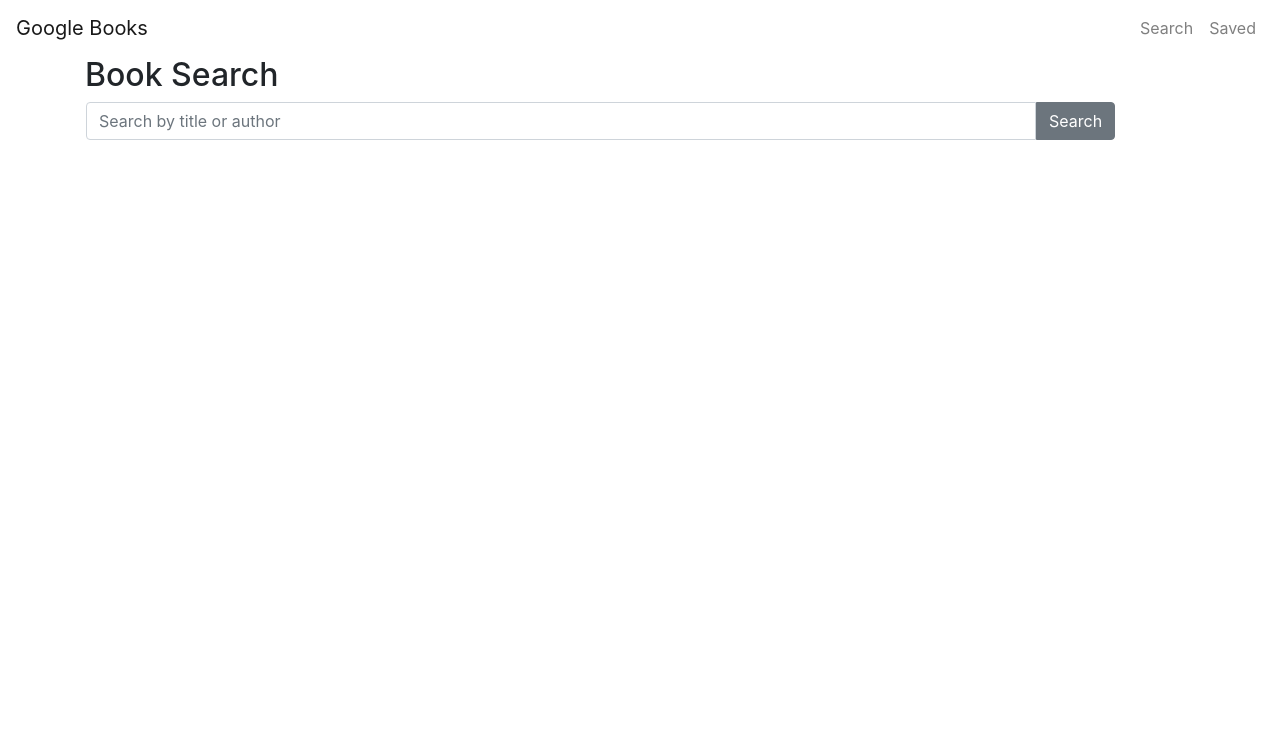
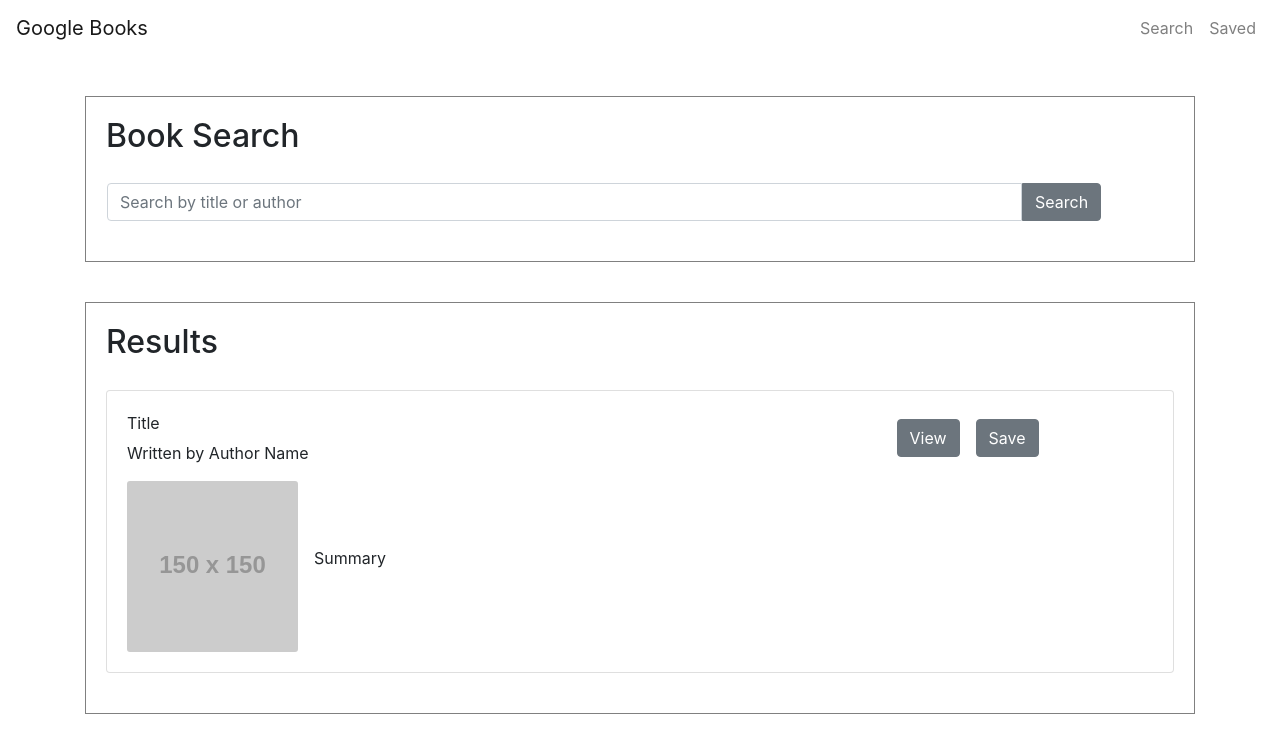
Before and after one commit to jungjungie/Google-Books-Search, a React (Create React App) app in the folder client/: page / in a window 1280 px wide. Shown: the top 752 px of the page. Built offline with nearby package versions, Linux system fonts and the light colour scheme.

Commit message:
added results component and bookcard component

```diff
--- a/client/src/App.js
+++ b/client/src/App.js
@@ -1,12 +1,17 @@
 import React from "react";
 import Header from "./components/Header/Header";
 import SearchBar from "./components/SearchBar/SearchBar";
+import Results from "./components/Results/Results";
+import { Container } from 'reactstrap';
 
 function App() {
 	return (
 		<>
 			<Header />
+			<Container>
 				<SearchBar />
+				<Results />
+			</Container>
 		</>
 	);
 }
--- /dev/null
+++ b/client/src/components/BookCard/BookCard.js
@@ -0,0 +1,33 @@
+import React from "react";
+import { Row, Col, Card, CardImg, CardText, CardBody, CardTitle, CardSubtitle, Button } from 'reactstrap';
+import "./BookCard.css"
+
+const BookCard = () => {
+    return (
+        <Card>
+            <CardBody>
+                <Row className="no-gutters align-items-center">
+                    <Col xs="12" md="9">
+                        <CardTitle>Title</CardTitle>
+                        <CardSubtitle>Written by Author Name</CardSubtitle>
+                    </Col>
+                    <Col xs="12" md="3">
+                        <Button>View</Button>
+                        <Button className="ml-3">Save</Button>
+                    </Col>
+                </Row>
+
+                <Row className="no-gutters align-items-center">
+                    <Col xs="12" md="2">
+                        <CardImg className="mt-3" src="https://via.placeholder.com/150" alt="Card image cap" />
+                    </Col>
+                    <Col xs="12" md="10">
+                        <CardText className="ml-3">Summary</CardText>
+                    </Col>
+                </Row>
+            </CardBody>
+        </Card>
+    )
+}
+
+export default BookCard;
--- /dev/null
+++ b/client/src/components/Results/Results.js
@@ -0,0 +1,14 @@
+import React from "react";
+import BookCard from "../BookCard/BookCard";
+
+const Results = () => {
+    return (
+        <section id="results">
+            <h2 className="section-titles">Results</h2>
+
+            <BookCard />
+        </section>
+    )
+}
+
+export default Results;
--- a/client/src/components/SearchBar/SearchBar.js
+++ b/client/src/components/SearchBar/SearchBar.js
@@ -1,17 +1,17 @@
 import React from "react";
-import { Container, Button, Form, Input } from 'reactstrap';
+import { Button, Form, Input } from 'reactstrap';
 import './SearchBar.css';
 
 const SearchBar = () => {
     return (
-        <Container>
-            <h2>Book Search</h2>
+        <section id="book-search">
+            <h2 className="section-titles">Book Search</h2>
 
             <Form className="row">
                 <Input type="text" name="booksearch" placeholder="Search by title or author" className="col-10 ml-sm-3 searchBox" />
                 <Button className="justify-content-end align-items-end searchBtn">Search</Button>
             </Form>
-        </Container>
+        </section>
     )
 }
 
--- a/client/src/index.css
+++ b/client/src/index.css
@@ -3,3 +3,13 @@
   padding: 0;
   font-family: sans-serif;
 }
+
+#book-search, #results {
+  border: 1px solid gray;
+  padding: 20px 20px 40px 20px;
+  margin: 40px 0px;
+}
+
+.section-titles {
+  padding-bottom: 20px;
+}
```
Also changed, not shown: client/src/components/BookCard/BookCard.css (added). Lines whose indentation alone changed are shown as unchanged.
